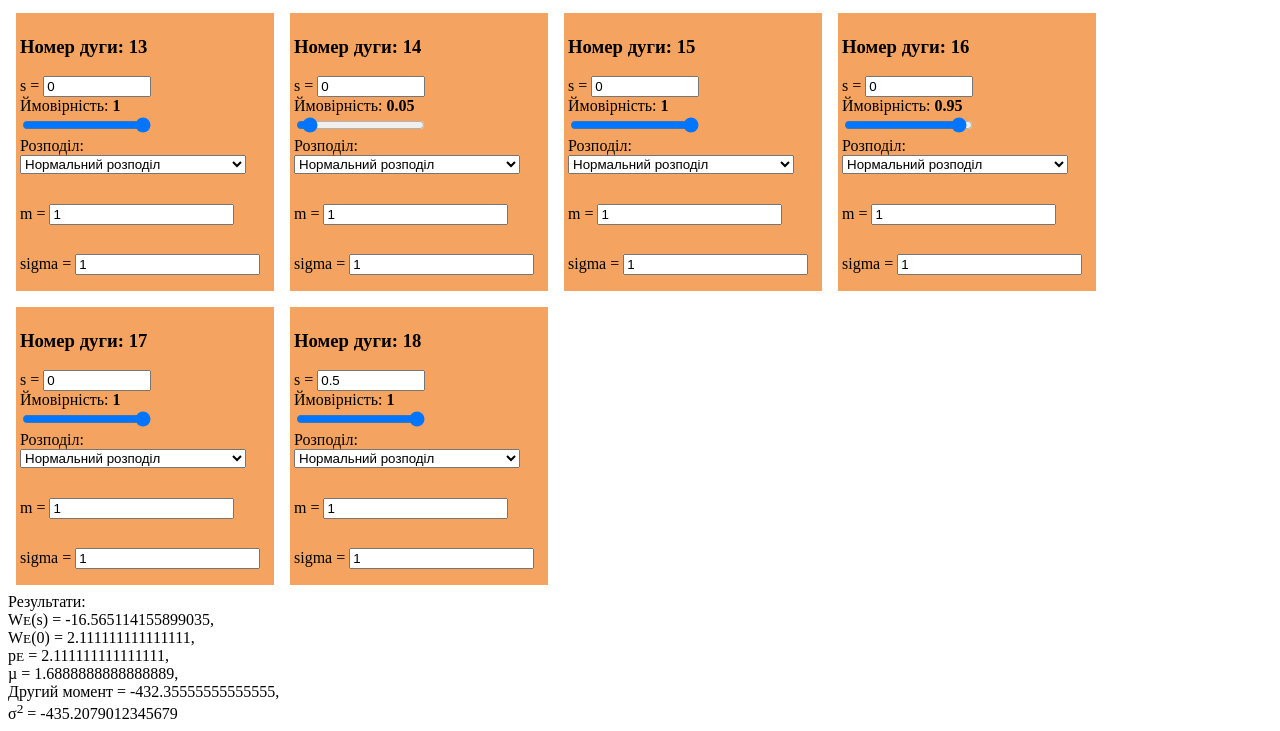
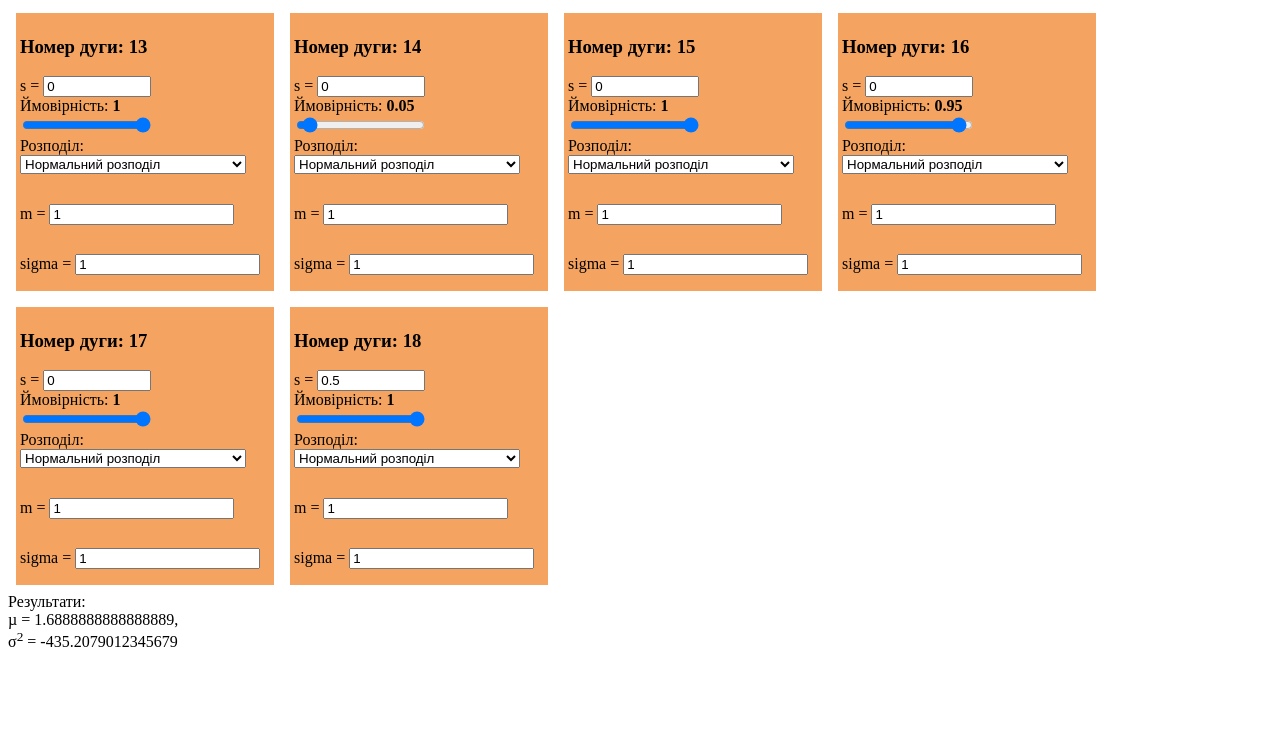
Before and after one commit to Unerty/gert, a Gatsby site: page / in a window 1280 px wide. Shown: the part 885-1616 px from the top of the page. After the commit the page ends 1544 px from the top, so only its background shows below. Built offline with nearby package versions, Linux system fonts and the light colour scheme; Gatsby itself is replaced by a stand-in of ours.

Commit message:
Clear up 2

```diff
--- a/src/pages/index.tsx
+++ b/src/pages/index.tsx
@@ -121,66 +121,6 @@ export default class App extends React.Component<IProps, IState> {
           </div>
         </div>
         Результати: <br/>
-        W<small>E</small>(s) = {wEsFunction(
-        calculateDistributionMomentGeneratingFunctionForPath(pathes[0], false),
-        calculateDistributionMomentGeneratingFunctionForPath(pathes[1], false),
-        calculateDistributionMomentGeneratingFunctionForPath(pathes[2], false),
-        calculateDistributionMomentGeneratingFunctionForPath(pathes[3], false),
-        calculateDistributionMomentGeneratingFunctionForPath(pathes[4], false),
-        calculateDistributionMomentGeneratingFunctionForPath(pathes[5], false),
-        calculateDistributionMomentGeneratingFunctionForPath(pathes[6], false),
-        calculateDistributionMomentGeneratingFunctionForPath(pathes[7], false),
-        calculateDistributionMomentGeneratingFunctionForPath(pathes[8], false),
-        calculateDistributionMomentGeneratingFunctionForPath(pathes[9], false),
-        calculateDistributionMomentGeneratingFunctionForPath(pathes[10], false),
-        calculateDistributionMomentGeneratingFunctionForPath(pathes[11], false),
-        calculateDistributionMomentGeneratingFunctionForPath(pathes[12], false),
-        calculateDistributionMomentGeneratingFunctionForPath(pathes[13], false),
-        calculateDistributionMomentGeneratingFunctionForPath(pathes[14], false),
-        calculateDistributionMomentGeneratingFunctionForPath(pathes[15], false),
-        calculateDistributionMomentGeneratingFunctionForPath(pathes[16], false),
-        calculateDistributionMomentGeneratingFunctionForPath(pathes[17], false),
-      )},<br/>
-        W<small>E</small>(0) = {wEsFunction(
-        calculateDistributionMomentGeneratingFunctionForPath(pathes[0], true),
-        calculateDistributionMomentGeneratingFunctionForPath(pathes[1], true),
-        calculateDistributionMomentGeneratingFunctionForPath(pathes[2], true),
-        calculateDistributionMomentGeneratingFunctionForPath(pathes[3], true),
-        calculateDistributionMomentGeneratingFunctionForPath(pathes[4], true),
-        calculateDistributionMomentGeneratingFunctionForPath(pathes[5], true),
-        calculateDistributionMomentGeneratingFunctionForPath(pathes[6], true),
-        calculateDistributionMomentGeneratingFunctionForPath(pathes[7], true),
-        calculateDistributionMomentGeneratingFunctionForPath(pathes[8], true),
-        calculateDistributionMomentGeneratingFunctionForPath(pathes[9], true),
-        calculateDistributionMomentGeneratingFunctionForPath(pathes[10], true),
-        calculateDistributionMomentGeneratingFunctionForPath(pathes[11], true),
-        calculateDistributionMomentGeneratingFunctionForPath(pathes[12], true),
-        calculateDistributionMomentGeneratingFunctionForPath(pathes[13], true),
-        calculateDistributionMomentGeneratingFunctionForPath(pathes[14], true),
-        calculateDistributionMomentGeneratingFunctionForPath(pathes[15], true),
-        calculateDistributionMomentGeneratingFunctionForPath(pathes[16], true),
-        calculateDistributionMomentGeneratingFunctionForPath(pathes[17], true),
-      )},<br/>
-        p<small>E</small> = {wEsFunction(
-        pathes[0].probability,
-        pathes[1].probability,
-        pathes[2].probability,
-        pathes[3].probability,
-        pathes[4].probability,
-        pathes[5].probability,
-        pathes[6].probability,
-        pathes[7].probability,
-        pathes[8].probability,
-        pathes[9].probability,
-        pathes[10].probability,
-        pathes[11].probability,
-        pathes[12].probability,
-        pathes[13].probability,
-        pathes[14].probability,
-        pathes[15].probability,
-        pathes[16].probability,
-        pathes[17].probability,
-      )},<br/>
         µ = {wEsFunction(
         calculateDistributionExpectedValueForPath(pathes[0]),
         calculateDistributionExpectedValueForPath(pathes[1]),
@@ -200,26 +140,6 @@ export default class App extends React.Component<IProps, IState> {
         calculateDistributionExpectedValueForPath(pathes[15]),
         calculateDistributionExpectedValueForPath(pathes[16]),
         calculateDistributionExpectedValueForPath(pathes[17]),
-      )},<br/>
-        Другий момент = {wEsFunction(
-        calculateDistributionSecondMomentForPath(pathes[0]),
-        calculateDistributionSecondMomentForPath(pathes[1]),
-        calculateDistributionSecondMomentForPath(pathes[2]),
-        calculateDistributionSecondMomentForPath(pathes[3]),
-        calculateDistributionSecondMomentForPath(pathes[4]),
-        calculateDistributionSecondMomentForPath(pathes[5]),
-        calculateDistributionSecondMomentForPath(pathes[6]),
-        calculateDistributionSecondMomentForPath(pathes[7]),
-        calculateDistributionSecondMomentForPath(pathes[8]),
-        calculateDistributionSecondMomentForPath(pathes[9]),
-        calculateDistributionSecondMomentForPath(pathes[10]),
-        calculateDistributionSecondMomentForPath(pathes[11]),
-        calculateDistributionSecondMomentForPath(pathes[12]),
-        calculateDistributionSecondMomentForPath(pathes[13]),
-        calculateDistributionSecondMomentForPath(pathes[14]),
-        calculateDistributionSecondMomentForPath(pathes[15]),
-        calculateDistributionSecondMomentForPath(pathes[16]),
-        calculateDistributionSecondMomentForPath(pathes[17]),
       )},<br/>
         σ<sup>2</sup> = {
         wEsFunction(
```
